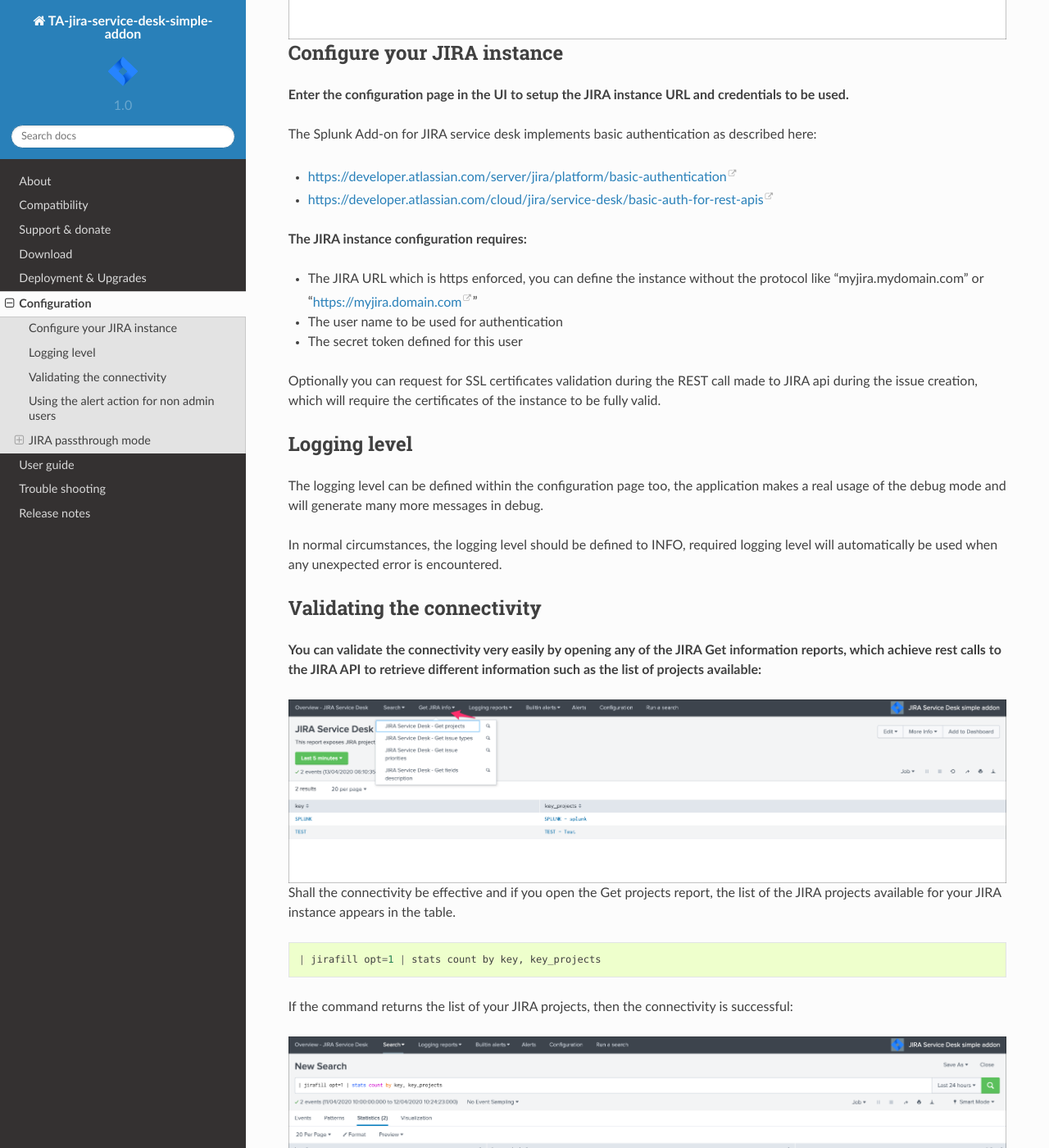
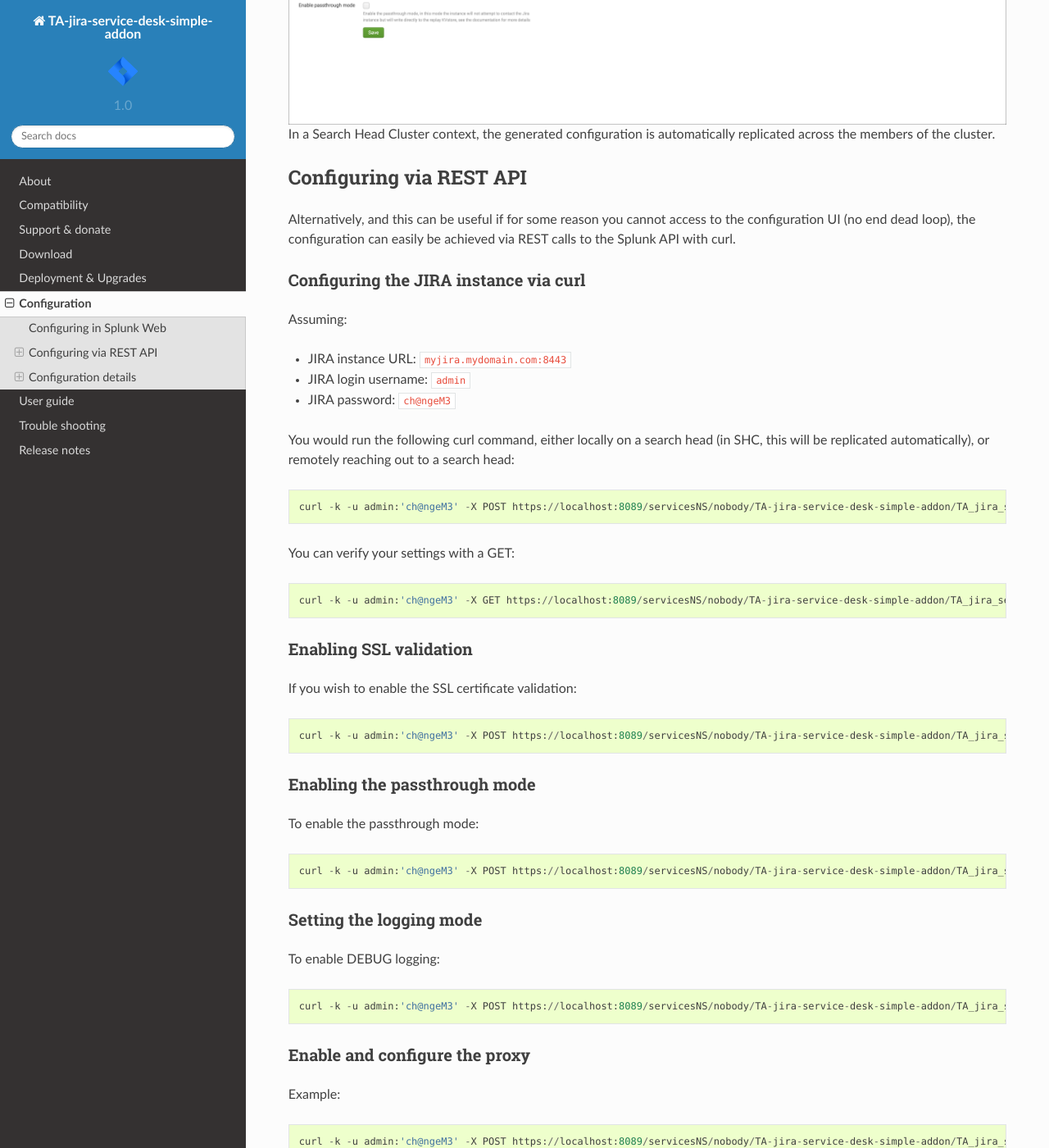
Before and after one commit to guilhemmarchand/TA-jira-service-desk-simple-addon, a Sphinx documentation site: the page built from docs/configuration.rst, in a window 1280 px wide and 1400 px high, scrolled down 494 px. Shown: the whole window at 82% size. Built offline with Sphinx 7.4.7 and the Read the Docs theme 2.0.0, drawn with Linux system fonts in a browser that asks for light colours; some of the changed text lies outside the part shown.

Commit message:
Document config via REST API

```diff
--- a/docs/configuration.rst
+++ b/docs/configuration.rst
@@ -1,5 +1,10 @@
 Configuration
 #############
+
+Configuring in Splunk Web
+=========================
+
+Usually, the configuration should be achieved via Splunk Web and the configuration UI:
 
 *Configuration page:*
 
@@ -8,8 +13,82 @@
    :align: center
    :width: 1200px
 
+In a Search Head Cluster context, the generated configuration is automatically replicated across the members of the cluster.
+
+Configuring via REST API
+========================
+
+Alternatively, and this can be useful if for some reason you cannot access to the configuration UI (no end dead loop), the configuration can easily be achieved via REST calls to the Splunk API with curl.
+
+Configuring the JIRA instance via curl
+^^^^^^^^^^^^^^^^^^^^^^^^^^^^^^^^^^^^^^
+
+Assuming:
+
+- JIRA instance URL: ``myjira.mydomain.com:8443``
+- JIRA login username: ``admin``
+- JIRA password: ``ch@ngeM3``
+
+You would run the following curl command, either locally on a search head (in SHC, this will be replicated automatically), or remotely reaching out to a search head:
+
+::
+
+   curl -k -u admin:'ch@ngeM3' -X POST https://localhost:8089/servicesNS/nobody/TA-jira-service-desk-simple-addon/TA_jira_service_desk_simple_addon_settings/additional_parameters -d 'jira_url=myjira.mydomain.com:8443' -d 'jira_username=admin' -d 'jira_password=ch@ngeM3'
+
+You can verify your settings with a GET:
+
+::
+
+   curl -k -u admin:'ch@ngeM3' -X GET https://localhost:8089/servicesNS/nobody/TA-jira-service-desk-simple-addon/TA_jira_service_desk_simple_addon_settings/additional_parameters
+
+Enabling SSL validation
+^^^^^^^^^^^^^^^^^^^^^^^
+
+If you wish to enable the SSL certificate validation:
+
+::
+
+   curl -k -u admin:'ch@ngeM3' -X POST https://localhost:8089/servicesNS/nobody/TA-jira-service-desk-simple-addon/TA_jira_service_desk_simple_addon_settings/additional_parameters -d 'jira_ssl_certificate_validation=1'
+
+Enabling the passthrough mode
+^^^^^^^^^^^^^^^^^^^^^^^^^^^^^
+
+To enable the passthrough mode:
+
+::
+
+   curl -k -u admin:'ch@ngeM3' -X POST https://localhost:8089/servicesNS/nobody/TA-jira-service-desk-simple-addon/TA_jira_service_desk_simple_addon_settings/additional_parameters -d 'jira_passthrough_mode=1'
+
+Setting the logging mode
+^^^^^^^^^^^^^^^^^^^^^^^^
+
+To enable DEBUG logging:
+
+::
+
+   curl -k -u admin:'ch@ngeM3' -X POST https://localhost:8089/servicesNS/nobody/TA-jira-service-desk-simple-addon/TA_jira_service_desk_simple_addon_settings/logging -d 'loglevel=DEBUG'
+
+Enable and configure the proxy
+^^^^^^^^^^^^^^^^^^^^^^^^^^^^^^
+
+Example:
+
+::
+
+   curl -k -u admin:'ch@ngeM3' -X POST https://localhost:8089/servicesNS/nobody/TA-jira-service-desk-simple-addon/TA_jira_service_desk_simple_addon_settings/proxy -d 'proxy_enabled=1' -d 'proxy_url=myproxy.domain.com' -d 'proxy_port=8080'
+
+Additional options are:
+
+- proxy_username (string)
+- proxy_password (string)
+- proxy_rdns (boolean, 0 disabled, 1 enabled)
+- proxy_type (http/socks4/socks5)
+
+Configuration details
+=====================
+
 Configure your JIRA instance
-============================
+^^^^^^^^^^^^^^^^^^^^^^^^^^^^
 
 **Enter the configuration page in the UI to setup the JIRA instance URL and credentials to be used.**
 
@@ -27,14 +106,14 @@
 Optionally you can request for SSL certificates validation during the REST call made to JIRA api during the issue creation, which will require the certificates of the instance to be fully valid.
 
 Logging level
-=============
+^^^^^^^^^^^^^
 
 The logging level can be defined within the configuration page too, the application makes a real usage of the debug mode and will generate many more messages in debug.
 
 In normal circumstances, the logging level should be defined to INFO, required logging level will automatically be used when any unexpected error is encountered.
 
 Validating the connectivity
-===========================
+^^^^^^^^^^^^^^^^^^^^^^^^^^^
 
 **You can validate the connectivity very easily by opening any of the JIRA Get information reports, which achieve rest calls to the JIRA API to retrieve different information such as the list of projects available:**
 
@@ -79,7 +158,7 @@
 Which, if successful, will return in a JSON format the list of projects available in your JIRA instance.
 
 Using the alert action for non admin users
-==========================================
+^^^^^^^^^^^^^^^^^^^^^^^^^^^^^^^^^^^^^^^^^^
 
 **For non admin users to be able to use the alert action, the following role is provided out of the box:**
 
@@ -94,7 +173,7 @@
 - write permission to the resilient KVstore ``kv_jira_failures_replay``
 
 JIRA passthrough mode
-=====================
+^^^^^^^^^^^^^^^^^^^^^
 
 What is the JIRA passthrough?
 -----------------------------
```
